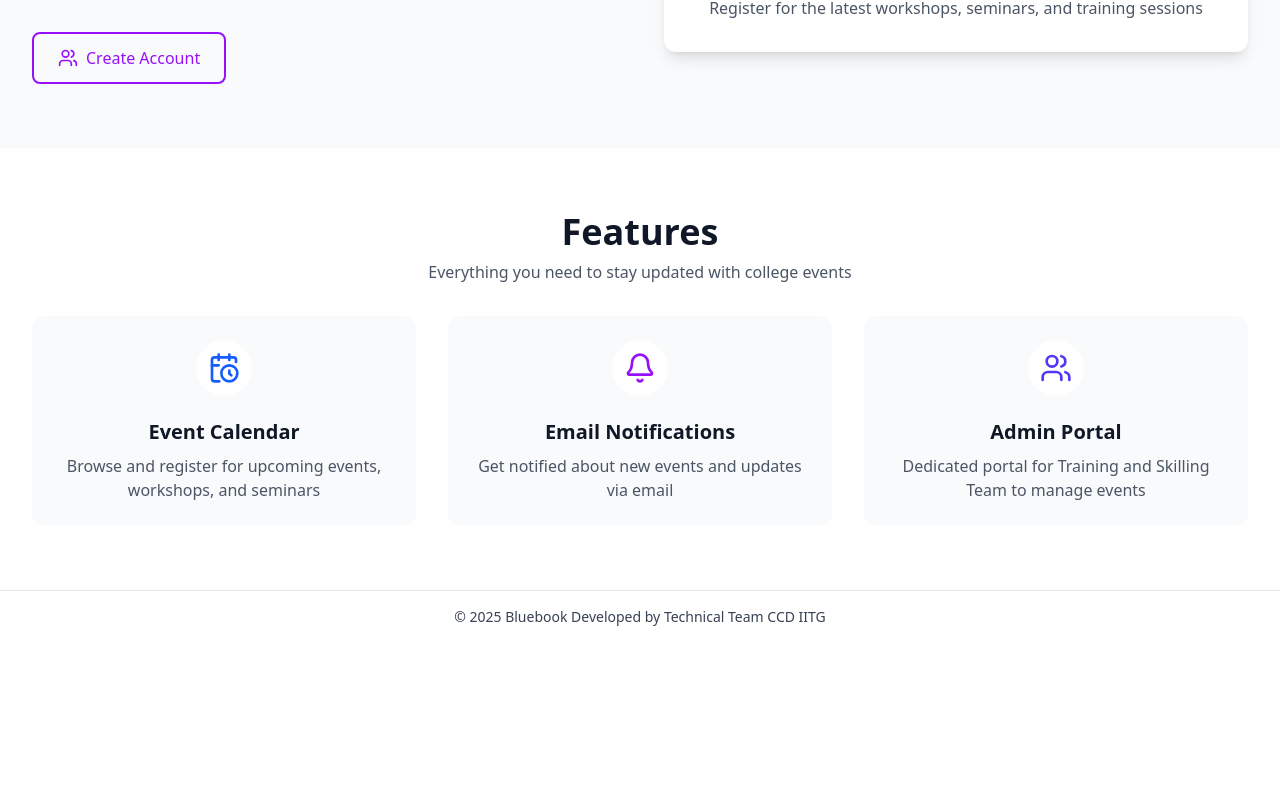
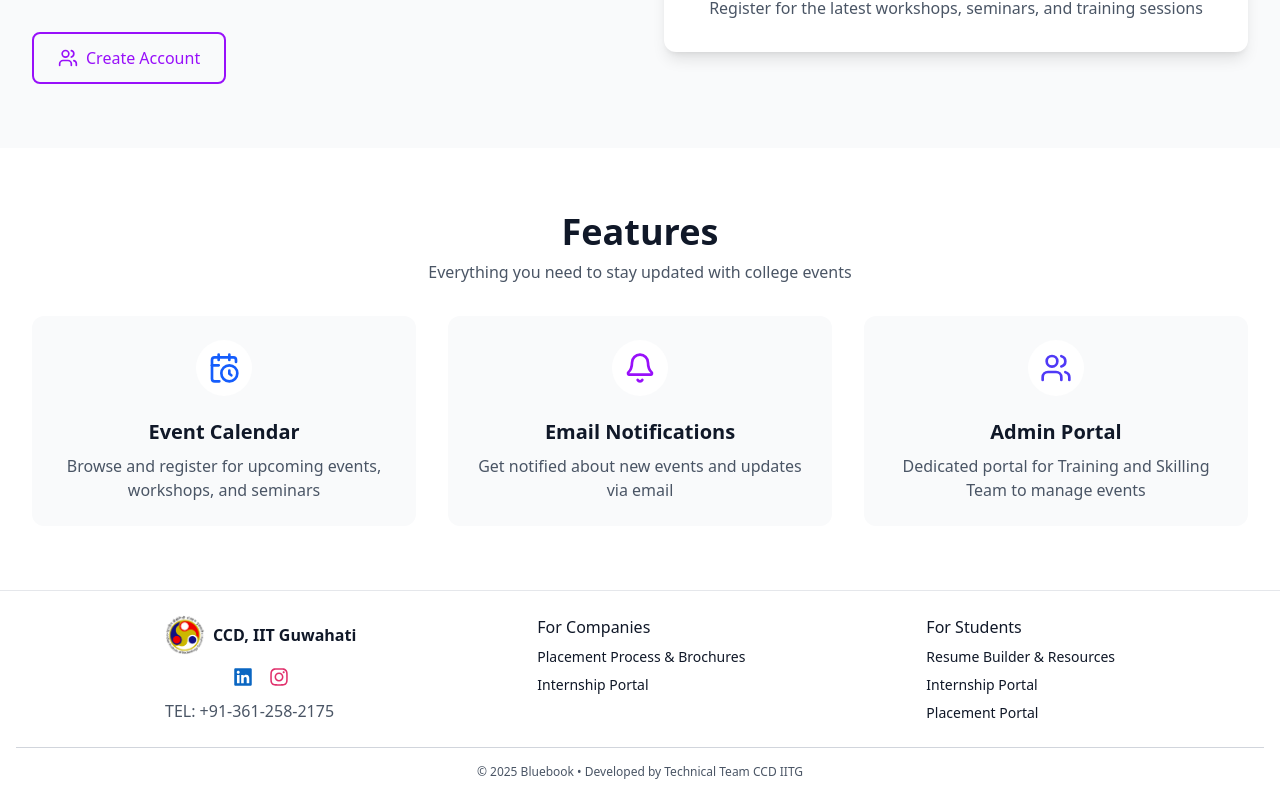
Before and after one commit to Ash469/ccd_training_skilling, a React (Vite) app in the folder frontend/: page / in a window 1280 px wide. Shown: the part 325-1129 px from the top of the page. Before the commit the page ends 968 px from the top, so only its background shows below. Built offline with nearby package versions, Linux system fonts and the light colour scheme.

Commit message:
made changes in footer ,

```diff
--- a/frontend/package.json
+++ b/frontend/package.json
@@ -21,6 +21,7 @@
     "next-themes": "^0.4.6",
     "react": "^19.0.0",
     "react-dom": "^19.0.0",
+    "react-icons": "^5.5.0",
     "react-router-dom": "^7.5.0",
     "tailwindcss": "^4.1.3"
   },
--- a/frontend/src/components/footer.jsx
+++ b/frontend/src/components/footer.jsx
@@ -1,20 +1,117 @@
 import React from 'react';
-import { Link } from 'react-router-dom';
+import { FaLinkedin, FaInstagram } from 'react-icons/fa';
 
 const Footer = ({ darkMode }) => {
   return (
-    <footer className={`w-full border-t backdrop-blur ${
-      darkMode
-        ? 'bg-gray-900/95 border-gray-800'
-        : 'bg-white/95 border-gray-200'
-    }`}>
-      <div className="container mx-auto px-4 py-4">
-        <div className={`text-sm text-center ${
-          darkMode
-            ? 'text-gray-300'
-            : 'text-gray-700'
-        }`}>
-          © 2025 Bluebook Developed by Technical Team CCD IITG
+    <footer
+      className={`w-full border-t backdrop-blur ${
+        darkMode
+          ? 'bg-gray-900/95 border-gray-600'
+          : 'bg-white/95 border-gray-200'
+      }`}
+    >
+      <div className="container mx-auto px-4 py-6">
+        {/* Top Footer Content */}
+        <div
+          className={`border-b pb-6 ${
+            darkMode ? 'border-gray-700' : 'border-gray-300'
+          }`}
+        >
+
+          <div className="flex flex-col md:flex-row justify-evenly items-center md:items-start text-center md:text-left gap-8">
+
+            {/* CCD Logo and Social */}
+            <div className="flex flex-col items-center md:items-start gap-3 text-center md:text-left">
+              <div className="flex items-center gap-2">
+                <img src="/logo.png" alt="CCD Logo" className="h-10 w-10" />
+                <span className={`font-semibold text-base ${darkMode ? 'text-white' : 'text-gray-900'}`}>
+                  CCD, IIT Guwahati
+                </span>
+              </div>
+              <div className="flex items-center self-center gap-4">
+                <a
+                  href="https://www.linkedin.com/in/ccdiitg/"
+                  target="_blank"
+                  rel="noopener noreferrer"
+                >
+                  <FaLinkedin size={20} style={{ color: '#0A66C2' }} />
+                </a>
+                <a
+                  href="https://www.instagram.com/ccd.iitg/"
+                  target="_blank"
+                  rel="noopener noreferrer"
+                >
+                  <FaInstagram size={20} style={{ color: '#E1306C' }} />
+                </a>
+              </div>
+              <span className={`${darkMode ? 'text-gray-400' : 'text-gray-600'}`}>
+                TEL: +91-361-258-2175
+              </span>
+            </div>
+
+            {/* For Companies */}
+            <div>
+              <h2 className={`font-medium mb-2 ${darkMode ? 'text-white' : 'text-gray-900'}`}>For Companies</h2>
+              <ul className="text-sm flex flex-col gap-2">
+                <li>
+                  <a
+                    href="https://iitg.ac.in/ccd/brochures.html"
+                    className="hover:underline"
+                  >
+                    Placement Process & Brochures
+                  </a>
+                </li>
+                <li>
+                  <a
+                    href="https://iitg.ac.in/intern/auth/login/recruiter"
+                    className="hover:underline"
+                  >
+                    Internship Portal
+                  </a>
+                </li>
+              </ul>
+            </div>
+
+            {/* For Students */}
+            <div>
+              <h2 className={`font-medium mb-2 ${darkMode ? 'text-white' : 'text-gray-900'}`}>For Students</h2>
+              <ul className="text-sm flex flex-col gap-2">
+                <li>
+                  <a
+                    href="https://iitg.ac.in/ccd/for_students.html"
+                    className="hover:underline"
+                  >
+                    Resume Builder & Resources
+                  </a>
+                </li>
+                <li>
+                  <a
+                    href="https://iitg.ac.in/intern/auth/login/"
+                    className="hover:underline"
+                  >
+                    Internship Portal
+                  </a>
+                </li>
+                <li>
+                  <a
+                    href="https://iitg.ac.in/placements/auth/login/"
+                    className="hover:underline"
+                  >
+                    Placement Portal
+                  </a>
+                </li>
+              </ul>
+            </div>
+          </div>
+        </div>
+
+        {/* Bottom Footer */}
+        <div
+          className={`pt-4 text-xs text-center ${
+            darkMode ? 'text-gray-400' : 'text-gray-600'
+          }`}
+        >
+          © 2025 Bluebook • Developed by Technical Team CCD IITG
         </div>
       </div>
     </footer>
```
Also changed, not shown: 1 other file (tests, documents, lock files or other folders).
